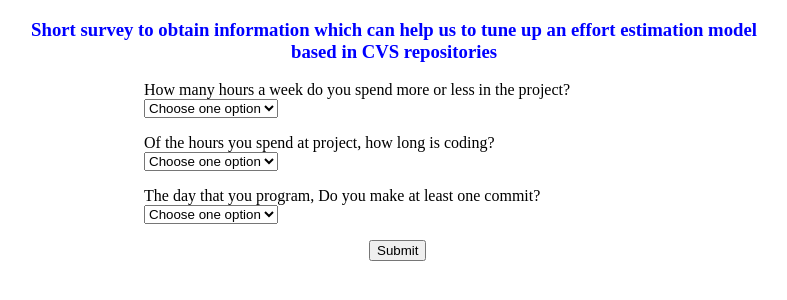
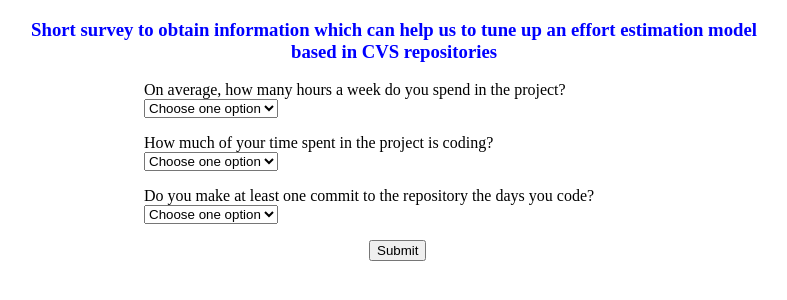
Before and after one commit to ccervigon/poll_creator, a Django app: template survey/templates/survey.html in a window 1280 px wide. Shown: the top 300 px of the page, without its empty margins (246-1033 px from the left). Run offline with Django 3.2, Linux system fonts and the light colour scheme; the template is opened without the code that fills it, so the values that code supplies are empty; parts of the project's set-up code (start-up, migrations or seed data) failed here and were passed over.

Commit message:
Answers updated.

```diff
--- a/survey/templates/survey.html
+++ b/survey/templates/survey.html
@@ -6,7 +6,7 @@
 <form action="/survey2" method="post">
 {% endif %}
     <p>
-        <label for="id_resp1">How many hours a week do you spend more or less in the project?<br /></label>
+        <label for="id_resp1">On average, how many hours a week do you spend in the project?<br /></label>
         <select id="id_resp1" name="resp1">
             <option selected value="None">Choose one option</option>
             <option value=">40">More than 40</option>
@@ -19,7 +19,7 @@
         </select>
     </p>
     <p>
-        <label for="id_resp2">Of the hours you spend at project, how long is coding?<br /></label>
+        <label for="id_resp2">How much of your time spent in the project is coding?<br /></label>
         <select id="id_resp2" name="resp2">
             <option selected value="None">Choose one option</option>
             <option value="100">100%</option>
@@ -36,20 +36,20 @@
         </select>
     </p>
     <p>
-        <label for="id_resp3">The day that you program, Do you make at least one commit?<br /></label>
+        <label for="id_resp3">Do you make at least one commit to the repository the days you code?<br /></label>
         <select id="id_resp3" name="resp3">
             <option selected value="None">Choose one option</option>
-            <option value="True">True</option>
-            <option value="False">False</option>
+            <option value="True">Yes</option>
+            <option value="False">No</option>
         </select>
     </p>
     {% if flag_info %}
     <p>
-        <label for="id_resp5">Have you always worked the same number of the hours in the project? or have you had different stages of work? If you have had different stages, could you tell us the different stages by observing the graph?<br /></label>
+        <label for="id_resp5">Have you always worked the same number of the hours in the project or have you had different stages of work? If you have had different stages, could you tell us the different stages by observing the graph? (see below)<br /></label>
         <textarea id="id_resp5" name="resp5" rows="4" cols="60"></textarea>
     </p>
     <p>
-        <label for="id_info">Do you like receive information of results obtained with the model?</label>
+        <label for="id_info">Do you like receive information of the results of our research?</label>
         <input id="id_info" name="info" type="checkbox" />
     </p>
     {% endif %}
--- a/survey/templates/survey2.html
+++ b/survey/templates/survey2.html
@@ -6,11 +6,11 @@
         <textarea id="id_resp4" name="resp4" rows="4" cols="60"></textarea>
     </p>
     <p>
-        <label for="id_resp5">Have you always worked the same number of the hours in the project? or have you had different stages of work? If you have had different stages, could you tell us the different stages by observing the graph?<br /></label>
+        <label for="id_resp5">Have you always worked the same number of the hours in the project or have you had different stages of work? If you have had different stages, could you tell us the different stages by observing the graph? (see below)<br /></label>
         <textarea id="id_resp5" name="resp5" rows="4" cols="60"></textarea>
     </p>
     <p>
-        <label for="id_info">Do you like receive information of results obtained with the model?</label>
+        <label for="id_info">Do you like receive information of the results of our research?</label>
         <input id="id_info" name="info" type="checkbox" />
     </p>
     <div class="submit_button">
```
